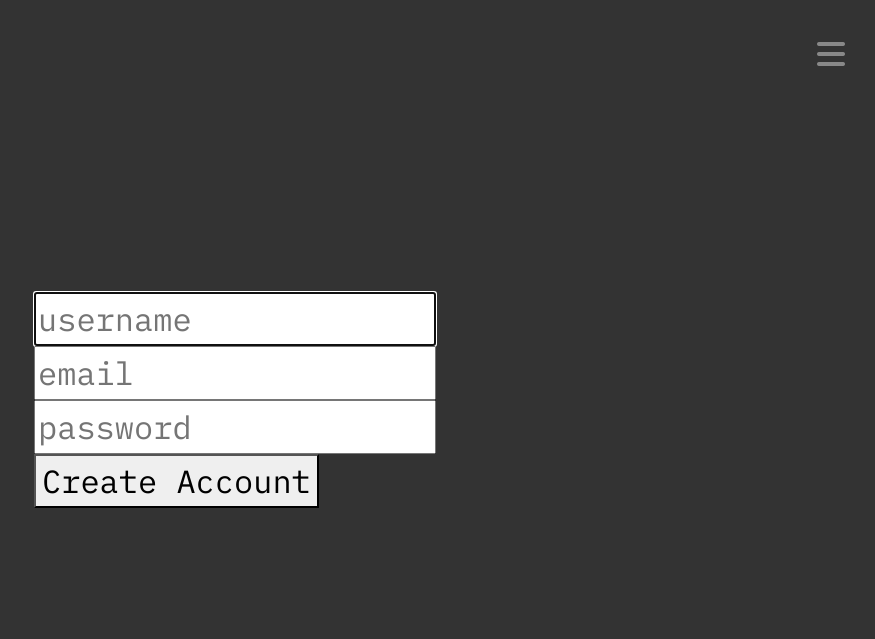
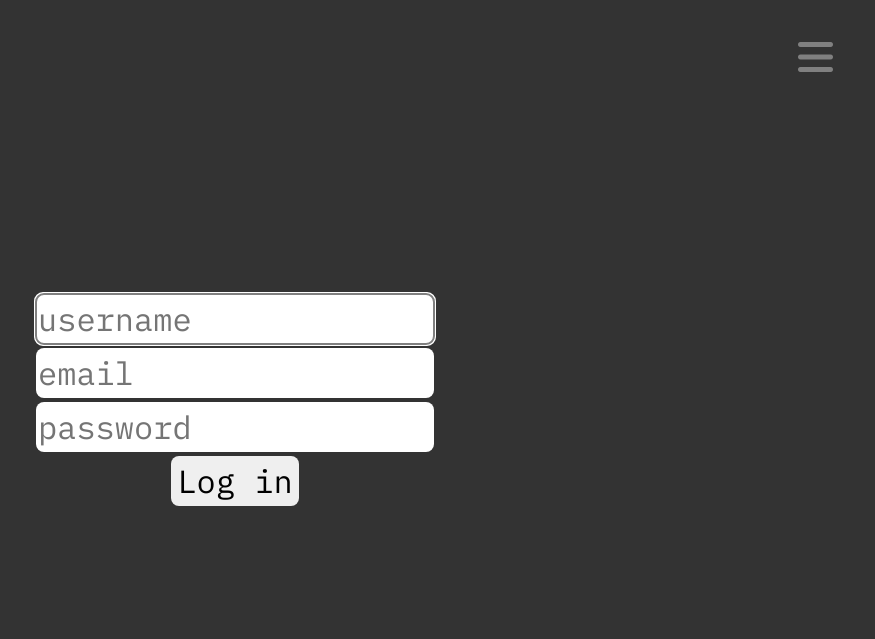
Before and after one commit to sqrasdf/typsy, a Flask app: page /login in a window 1280 px wide. Shown: the top 639 px of the page, without its empty margins (405-1280 px from the left). Run offline with Flask 3, Linux system fonts and the light colour scheme; some libraries are stand-ins or nearby versions.

Commit message:
change nav ui to bootstrap

```diff
--- a/app.py
+++ b/app.py
@@ -170,6 +170,10 @@ def profile():
     max_wpm, avg_accuracy = cur.execute("SELECT MAX(wpm), AVG(accuracy) FROM user_data WHERE user_id = ?;", (7, )).fetchall()[0]
     return render_template("profile.html", username=username, max_wpm=round(max_wpm, 2), avg_accuracy=round(avg_accuracy, 2))
 
+@app.errorhandler(404)
+def page_not_found(e):
+    return render_template('error.html', message=e), 404
+
 
 
 
--- a/db.py
+++ b/db.py
@@ -8,8 +8,9 @@ import sqlite3
 con = sqlite3.connect("database.db")
 cur = con.cursor()
 
-res = cur.execute("SELECT date, wpm, accuracy FROM user_data WHERE user_id = ?;", (7, )).fetchall()
-print(res)
+res = cur.execute("SELECT ROUND(wpm, 0), accuracy FROM user_data WHERE user_id = ?;", (7, )).fetchall()
+for row in res:
+    print(row)
 
 # username = cur.execute("SELECT username FROM users WHERE id = ?;", (7, )).fetchone()[0]
 # print(username)
--- a/static/styles.css
+++ b/static/styles.css
@@ -32,8 +32,6 @@ body {
     display: flex;
     flex-direction: column;
     justify-content: space-around;
-
-    color: grey;
 }
 
 #stats {
@@ -64,66 +62,25 @@ body {
 
 #nav {
   position: absolute;
-  top: 0px;
-  right: 0px;
+  top: 30px;
+  right: 30px;
 }
 
-#menu-button {
+.dropdown-item {
   background: none;
   border: none;
   cursor: pointer;
-  color: #888888;
-  font-size: 32px;
-  margin: 30px;
+  font-size: 24px;
+  color: black;
+  padding: 12px 16px;
+  display: block;
+  text-align: left;
 }
 
-#dropdown {
-  display: none;
-  position: absolute;
-  top: 80px;
-  right: 10px;
-  background-color: #d1d1d1;
-  z-index: 1;
-  min-width: 200px;
-  border-radius: 5px;
+
+.btn {
+  border: none;
 }
-
-#dropdown a {
-  color: black;
-  padding: 12px 16px;
-  text-decoration: none;
-  display: block;
-  text-align: left;
-  border-radius: 5px;
-}
-
-#dropdown a:hover {
-  background-color: #f1f1f1;
-}
-
-#nav span:focus + #dropdown {
-  display: block;
-}
-
-#dropdown span {
-  background: none;
-  border: none;
-  cursor: pointer;
-  padding: 12px 16px;
-  text-align: left;
-  width: 100%;
-  border-radius: 5px;
-}
-
-#dropdown a:hover, #dropdown button:hover {
-  background-color: #f1f1f1;
-}
-
-/* Ukryj dropdown po kliknięciu na inną część strony */
-body:focus-within #dropdown {
-  display: none;
-}
-
 
 .clean {
     color: #888888;
@@ -135,3 +92,13 @@ body:focus-within #dropdown {
 .incorrect {
     color: red;
 }
+
+input, button {
+  border-radius: 8px;
+  border: none;
+}
+
+input:focus, button:focus {
+  outline-offset: 0px;
+  outline-color: grey;
+}
--- a/templates/base.html
+++ b/templates/base.html
@@ -8,7 +8,11 @@
     <link rel="preconnect" href="https://fonts.googleapis.com">
     <link rel="preconnect" href="https://fonts.gstatic.com" crossorigin>
     <link href="https://fonts.googleapis.com/css2?family=IBM+Plex+Mono:ital,wght@0,100;0,200;0,300;0,400;0,500;0,600;0,700;1,100;1,200;1,300;1,400;1,500;1,600;1,700&display=swap" rel="stylesheet">
+    <link href="https://cdn.jsdelivr.net/npm/bootstrap@5.3.3/dist/css/bootstrap.min.css" rel="stylesheet" integrity="sha384-QWTKZyjpPEjISv5WaRU9OFeRpok6YctnYmDr5pNlyT2bRjXh0JMhjY6hW+ALEwIH" crossorigin="anonymous">
+    <script src="https://cdn.jsdelivr.net/npm/bootstrap@5.3.3/dist/js/bootstrap.bundle.min.js" integrity="sha384-YvpcrYf0tY3lHB60NNkmXc5s9fDVZLESaAA55NDzOxhy9GkcIdslK1eN7N6jIeHz" crossorigin="anonymous"></script>
+    <link rel="stylesheet" href="https://cdn.jsdelivr.net/npm/bootstrap-icons@1.11.3/font/bootstrap-icons.min.css">
 
+    <link rel="stylesheet" href="../static/styles.css">
     {% block head %}
 
     {% endblock %}
@@ -16,20 +20,22 @@
 </head>
 <body>
     <div id="nav">
-        <div id="menu-button">
-            <i class="fa-solid fa-bars"></i>
-        </div>
-        <div id="dropdown">
-             {% if user_id != None %}
-                <a href="/">Home</a>
-                <a href="/profile">Profile</a>
-                <a href="/logout">Log out</a>
-             {% else %}
-                <a href="/login">Log In</a>
-                <a href="/signup">Sign up</a>
-             {% endif %}
-        </div>
+        <a class="btn" href="#" role="button" data-bs-toggle="dropdown" aria-expanded="false" tabindex="-1">
+            <i class="fa-solid fa-bars" style="color: grey; font-size: 40px;"></i>
+        </a>
+        <ul class="dropdown-menu">
+            {% if user_id %}
+                <li><a class="dropdown-item" href="/">Home</a></li>
+                <li><a class="dropdown-item" href="/profile">Profile</a></li>
+                <li><a class="dropdown-item" href="/logout">Log out</a></li>
+            {% else %}
+                <li><a class="dropdown-item menu-button" href="/">Home</a></li>
+                <li><a class="dropdown-item" href="/login">Log In</a></li>
+                <li><a class="dropdown-item" href="/signup">Sign up</a></li>
+            {% endif %}
+        </ul>
     </div>
+
     {% block content %}
     {% endblock %}
 </body>
--- a/templates/index.html
+++ b/templates/index.html
@@ -1,10 +1,9 @@
 {% extends 'base.html' %}
 
 {% block head %}
-<link href="https://cdn.jsdelivr.net/npm/bootstrap@5.3.3/dist/css/bootstrap.min.css" rel="stylesheet" integrity="sha384-QWTKZyjpPEjISv5WaRU9OFeRpok6YctnYmDr5pNlyT2bRjXh0JMhjY6hW+ALEwIH" crossorigin="anonymous">
-<link rel="stylesheet" href="static/styles.css">
+
     <script src="static/index.js" defer></script>
-{% if user_id != None %}
+    {% if user_id %}
         <script>
             let user_id = {{ user_id }};
         </script>
--- a/templates/login.html
+++ b/templates/login.html
@@ -1,22 +1,22 @@
 {% extends 'base.html' %}
 
 {% block head %}
-<link href="https://cdn.jsdelivr.net/npm/bootstrap@5.3.3/dist/css/bootstrap.min.css" rel="stylesheet" integrity="sha384-QWTKZyjpPEjISv5WaRU9OFeRpok6YctnYmDr5pNlyT2bRjXh0JMhjY6hW+ALEwIH" crossorigin="anonymous">
-<link rel="stylesheet" href="static/styles.css">
-<!-- <script src="static/index.js" defer></script> -->
+
 {% endblock %}
 
 {% block content %}
-<form action="/login" method="post" >
-    <div>
+<div id="app">
+    <form action="/login" method="post">
+        <div  class="mb-1">
             <input name="username" placeholder="username" required autofocus>
         </div>
-    <div>
+        <div class="mb-1">
             <input name="email" type="email" placeholder="email" required>
         </div>
-    <div>
+        <div class="mb-1">
             <input name="password" type="password" placeholder="password" required>
         </div>
-    <button type="submit">Create Account</button>
+        <button type="submit">Log in</button>
     </form>
+</div>
 {% endblock %}
--- a/templates/profile.html
+++ b/templates/profile.html
@@ -1,9 +1,7 @@
 {% extends 'base.html' %}
 
 {% block head %}
-<link href="https://cdn.jsdelivr.net/npm/bootstrap@5.3.3/dist/css/bootstrap.min.css" rel="stylesheet" integrity="sha384-QWTKZyjpPEjISv5WaRU9OFeRpok6YctnYmDr5pNlyT2bRjXh0JMhjY6hW+ALEwIH" crossorigin="anonymous">
-<link rel="stylesheet" href="static/styles.css">
-<script src="static/index.js" defer></script>
+
 <script src="static/profile.js" defer></script>
 
 <script>
```
Also changed, not shown: static/index.js (+0 -15 lines), static/script.js (deleted, +0 -55 lines), templates/signup.html (+7 -7 lines), test/index.html (+1 -11 lines), test/static/styles.css (+9 -0 lines), 2 other files. Lines whose indentation alone changed are shown as unchanged.
